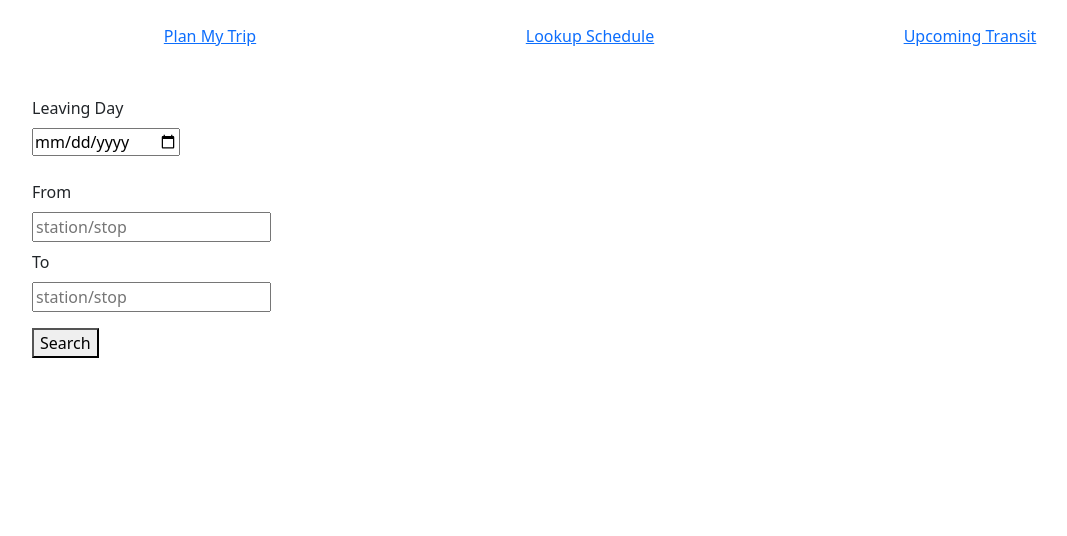
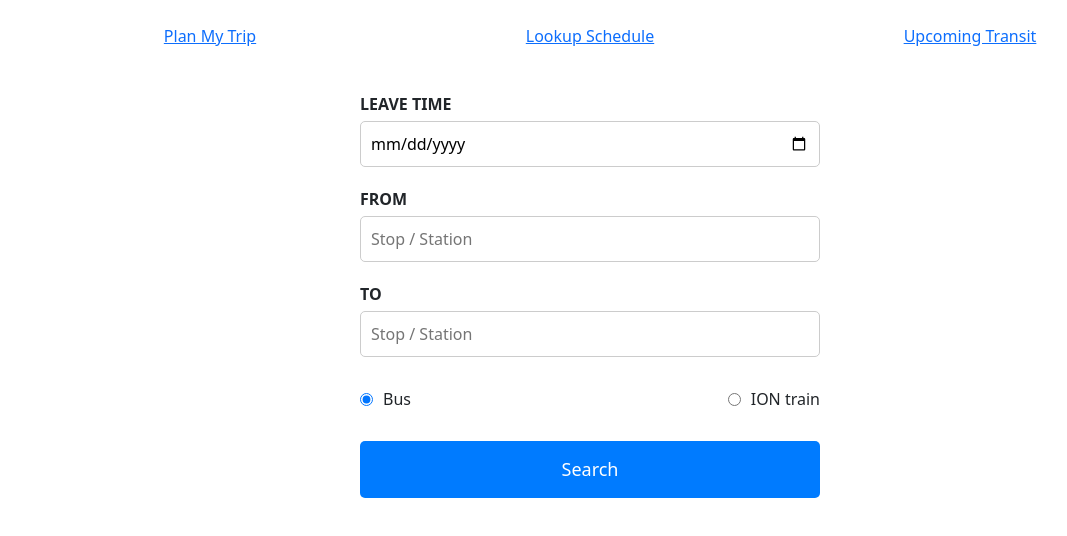
Before and after one commit to m88deng/project348, a React (Create React App) app in the folder client/: page / in a window 1280 px wide. Shown: the top 536 px of the page, without its empty margins (50-1117 px from the left). Built offline with nearby package versions, Linux system fonts and the light colour scheme.

Commit message:
PlanTrip, LookUpSchedule

```diff
--- a/client/src/App.js
+++ b/client/src/App.js
@@ -6,6 +6,7 @@ import Header from './components/header';
 import { BrowserRouter, Routes, Route } from 'react-router-dom';
 import LookupSchedule from './pages/LookupSchedule';
 import UpcomingTransit from './pages/UpcomingTransit';
+import RouteStops from './pages/RouteStops'; // Import RouteStops
 
 function App() {
   return (
@@ -16,6 +17,7 @@ function App() {
         <Route path="/plan-trip-results" element={<PlanTripResult />} />
         <Route path="/lookup-schedule" element={<LookupSchedule />} />
         <Route path="/upcoming-transit" element={<UpcomingTransit />} />
+        <Route path="/route-stops" element={<RouteStops />} /> {/* Add RouteStops route */}
       </Routes>
     </BrowserRouter>
   );
--- a/client/src/pages/LookupSchedule.js
+++ b/client/src/pages/LookupSchedule.js
@@ -1,25 +1,76 @@
 import { useState } from "react";
-import { StyledLookupSchedule } from "../styles/LookupSchedule.styled";
+import { useNavigate } from "react-router-dom";
+import {
+    Container,
+    LookupScheduleForm,
+    FormGroup,
+    Label,
+    FormControl,
+    CheckboxLabel,
+    Checkbox,
+    SearchButton
+} from "../styles/LookupSchedule.styled";
 
 export default function LookupSchedule() {
     const [route, setRoute] = useState('');
-    const [Direction, setDirection] = useState('');
-    const [wheelchair, setWheelchair] = useState(0);
+    const [direction, setDirection] = useState('');
+    const [wheelchair, setWheelchair] = useState(false);
+    const navigate = useNavigate();
 
     const handleScheduleSearch = async (e) => {
         e.preventDefault();
-        console.log("searching schedules...");
+        // For the sake of example, we'll use a static list of stops
+        const stops = ["Stop 1", "Stop 2", "Stop 3", "Stop 4"];
+
+        const today = new Date().toISOString().slice(0, 10);
+        navigate("/route-stops", {
+            state: {
+                date: today,
+                route,
+                direction,
+                stops
+            }
+        });
     }
+
     return (
-        <StyledLookupSchedule className="container">
-            <form>
-                <div><label>Route</label></div>
-                <div><input type="text" value={route} onChange={(e) => setRoute(e.target.value)} required /></div>
-                <div><label>Direction</label></div>
-                <div><input type="text" value={Direction} onChange={(e) => setDirection(e.target.value)} /></div>
-                <div><input type="checkbox" /><label>Wheelchair boarding available</label></div>
-                <div><button type="submit" onClick={handleScheduleSearch}>Search</button></div>
-            </form>
-        </StyledLookupSchedule>
+        <div>
+            <Container>
+                <LookupScheduleForm onSubmit={handleScheduleSearch}>
+                    <FormGroup>
+                        <Label htmlFor="route">Route</Label>
+                        <FormControl
+                            type="text"
+                            id="route"
+                            value={route}
+                            onChange={(e) => setRoute(e.target.value)}
+                            required
+                        />
+                    </FormGroup>
+                    <FormGroup>
+                        <Label htmlFor="direction">Direction</Label>
+                        <FormControl
+                            type="text"
+                            id="direction"
+                            value={direction}
+                            onChange={(e) => setDirection(e.target.value)}
+                        />
+                    </FormGroup>
+                    <FormGroup>
+                        <CheckboxLabel>
+                            <Checkbox
+                                type="checkbox"
+                                checked={wheelchair}
+                                onChange={(e) => setWheelchair(e.target.checked)}
+                            />
+                            Wheelchair boarding available
+                        </CheckboxLabel>
+                    </FormGroup>
+                    <FormGroup>
+                        <SearchButton type="submit">Lookup</SearchButton>
+                    </FormGroup>
+                </LookupScheduleForm>
+            </Container>
+        </div>
     );
 }
--- a/client/src/pages/PlanTrip.js
+++ b/client/src/pages/PlanTrip.js
@@ -1,23 +1,90 @@
 import { useState } from "react";
+import {
+    Container,
+    FormControl,
+    FormGroup,
+    Label,
+    ModeLabel,
+    ModeOptions,
+    PlanTripForm,
+    RadioButton,
+    SearchButton
+} from "../styles/PlanTrip.styled";
 
 export default function PlanTrip() {
     const [leavingDay, setLeavingDay] = useState('');
     const [fromPoint, setFromPoint] = useState('');
     const [toPoint, setToPoint] = useState('');
+    const [mode, setMode] = useState('bus');
 
     const handleRouteSearch = async (e) => {
         e.preventDefault();
-        console.log("searching routes...");
-    }
+        //console.log("searching routes...");
+    };
+
     return (
-        <form className="container py-3">
-            <div className="py-2"><label>Leaving Day</label></div>
-            <div className="pb-3"><input type="date" value={leavingDay} onChange={(e) => setLeavingDay(e.target.value)} /></div>
-            <div className="py-2"><label>From</label></div>
-            <div><input type="text" value={fromPoint} placeholder="station/stop" onChange={(e) => setFromPoint(e.target.value)} required /></div>
-            <div className="py-2"><label>To</label></div>
-            <div className="pb-3"><input type="text" value={toPoint} placeholder="station/stop" onChange={(e) => setToPoint(e.target.value)} required /></div>
-            <div><button type="submit" onClick={handleRouteSearch}>Search</button></div>
-        </form>
+        <Container>
+            <PlanTripForm onSubmit={handleRouteSearch}>
+                <FormGroup>
+                    <Label htmlFor="leave-time">LEAVE TIME</Label>
+                    <FormControl
+                        type="date"
+                        id="leave-time"
+                        value={leavingDay}
+                        onChange={(e) => setLeavingDay(e.target.value)}
+                        placeholder="YY / MM / DD"
+                    />
+                </FormGroup>
+                <FormGroup>
+                    <Label htmlFor="from-point">FROM</Label>
+                    <FormControl
+                        type="text"
+                        id="from-point"
+                        value={fromPoint}
+                        onChange={(e) => setFromPoint(e.target.value)}
+                        placeholder="Stop / Station"
+                        required
+                    />
+                </FormGroup>
+                <FormGroup>
+                    <Label htmlFor="to-point">TO</Label>
+                    <FormControl
+                        type="text"
+                        id="to-point"
+                        value={toPoint}
+                        onChange={(e) => setToPoint(e.target.value)}
+                        placeholder="Stop / Station"
+                        required
+                    />
+                </FormGroup>
+                <FormGroup>
+                    <ModeOptions>
+                        <ModeLabel>
+                            <RadioButton
+                                type="radio"
+                                name="mode"
+                                value="bus"
+                                checked={mode === 'bus'}
+                                onChange={(e) => setMode(e.target.value)}
+                            />
+                            Bus
+                        </ModeLabel>
+                        <ModeLabel>
+                            <RadioButton
+                                type="radio"
+                                name="mode"
+                                value="train"
+                                checked={mode === 'train'}
+                                onChange={(e) => setMode(e.target.value)}
+                            />
+                            ION train
+                        </ModeLabel>
+                    </ModeOptions>
+                </FormGroup>
+                <FormGroup>
+                    <SearchButton type="submit">Search</SearchButton>
+                </FormGroup>
+            </PlanTripForm>
+        </Container>
     );
 }
--- /dev/null
+++ b/client/src/pages/RouteStops.js
@@ -0,0 +1,49 @@
+import React from "react";
+import { useNavigate, useLocation} from "react-router-dom";
+import styled from "styled-components";
+import { Container, BackButton, RouteInfo, StopTable, TableRow, TableData, StyledLink } from "../styles/RouteStops.styled";
+
+const RouteStops = () => {
+  const navigate = useNavigate();
+  const location = useLocation();
+  const { date, route, direction, stops } = location.state || {};
+
+  const handleBackClick = () => {
+    navigate("/lookup-schedule");
+  };
+
+  return (
+    <Container>
+      <Header>
+        <BackButton onClick={handleBackClick}>Back</BackButton>
+        <RouteInfo>
+          <div>{date}</div>
+          <div>{route}</div>
+          <div>{`Direction ${direction}`}</div>
+        </RouteInfo>
+      </Header>
+      <StopTable>
+        <tbody>
+          {stops.map((stop, index) => (
+            <TableRow key={index}>
+              <TableData>
+                <StyledLink to="#">{stop}</StyledLink>
+              </TableData>
+            </TableRow>
+          ))}
+        </tbody>
+      </StopTable>
+    </Container>
+  );
+};
+
+const Header = styled.div`
+  display: flex;
+  align-items: center;
+  justify-content: space-between;
+  padding: 10px 0;
+  border-bottom: 1px solid #ddd;
+  margin-bottom: 20px;
+`;
+
+export default RouteStops;
--- a/client/src/styles/LookupSchedule.styled.js
+++ b/client/src/styles/LookupSchedule.styled.js
@@ -1,5 +1,55 @@
-import { styled } from "styled-components"
-export const StyledLookupSchedule = styled.div`
-    width: 100vw;
-    height: 200px;
-`
+import styled from "styled-components";
+
+export const Container = styled.div`
+    max-width: 500px;
+    margin: 0 auto;
+    padding: 20px;
+`;
+
+export const LookupScheduleForm = styled.form`
+    display: flex;
+    flex-direction: column;
+`;
+
+export const FormGroup = styled.div`
+    margin-bottom: 20px;
+`;
+
+export const Label = styled.label`
+    font-weight: bold;
+    display: block;
+    margin-bottom: 5px;
+`;
+
+export const FormControl = styled.input`
+    width: 100%;
+    padding: 10px;
+    font-size: 16px;
+    border: 1px solid #ccc;
+    border-radius: 5px;
+`;
+
+export const CheckboxLabel = styled.label`
+    font-size: 16px;
+    display: flex;
+    align-items: center;
+`;
+
+export const Checkbox = styled.input`
+    margin-right: 10px;
+`;
+
+export const SearchButton = styled.button`
+    width: 100%;
+    padding: 15px;
+    background-color: #007bff;
+    border: none;
+    border-radius: 5px;
+    color: white;
+    font-size: 18px;
+    cursor: pointer;
+
+    &:hover {
+        background-color: #0056b3;
+    }
+`;
--- a/client/src/styles/PlanTrip.styled.js
+++ b/client/src/styles/PlanTrip.styled.js
@@ -1,6 +1,67 @@
-import { styled } from "styled-components"
+import styled from "styled-components";
+
 export const StyledPlanTripTop = styled.div`
     width: 100vw;
     height: 40px;
     background-color: #F0F0F0;
-`
+`;
+
+export const Container = styled.div`
+    max-width: 500px;
+    margin: 0 auto;
+    padding: 20px;
+`;
+
+export const PlanTripForm = styled.form`
+    display: flex;
+    flex-direction: column;
+`;
+
+export const FormGroup = styled.div`
+    margin-bottom: 20px;
+`;
+
+export const Label = styled.label`
+    font-weight: bold;
+    display: block;
+    margin-bottom: 5px;
+`;
+
+export const FormControl = styled.input`
+    width: 100%;
+    padding: 10px;
+    font-size: 16px;
+    border: 1px solid #ccc;
+    border-radius: 5px;
+`;
+
+export const ModeOptions = styled.div`
+    display: flex;
+    justify-content: space-between;
+    padding: 10px 0;
+`;
+
+export const ModeLabel = styled.label`
+    display: flex;
+    align-items: center;
+    font-size: 16px;
+`;
+
+export const RadioButton = styled.input`
+    margin-right: 10px;
+`;
+
+export const SearchButton = styled.button`
+    width: 100%;
+    padding: 15px;
+    background-color: #007bff;
+    border: none;
+    border-radius: 5px;
+    color: white;
+    font-size: 18px;
+    cursor: pointer;
+
+    &:hover {
+        background-color: #0056b3;
+    }
+`;
--- /dev/null
+++ b/client/src/styles/RouteStops.styled.js
@@ -0,0 +1,55 @@
+import styled from "styled-components";
+import { Link } from "react-router-dom";
+
+export const Container = styled.div`
+  max-width: 600px;
+  margin: 0 auto;
+  padding: 20px;
+`;
+
+export const BackButton = styled.button`
+  background-color: #f0f0f0;
+  border: none;
+  padding: 10px;
+  cursor: pointer;
+  border-radius: 5px;
+  margin-bottom: 20px;
+
+  &:hover {
+    background-color: #ccc;
+  }
+`;
+
+export const RouteInfo = styled.div`
+  display: flex;
+  align-items: center;
+  gap: 10px;
+  font-size: 18px;
+
+  div {
+    margin-right: 5px;
+  }
+`;
+
+export const StopTable = styled.table`
+  width: 100%;
+  border-collapse: collapse;
+`;
+
+export const TableRow = styled.tr`
+  border-bottom: 1px solid #ddd;
+`;
+
+export const TableData = styled.td`
+  padding: 15px;
+  text-align: left;
+`;
+
+export const StyledLink = styled(Link)`
+  text-decoration: none;
+  color: #007bff;
+
+  &:hover {
+    text-decoration: underline;
+  }
+`;
```
